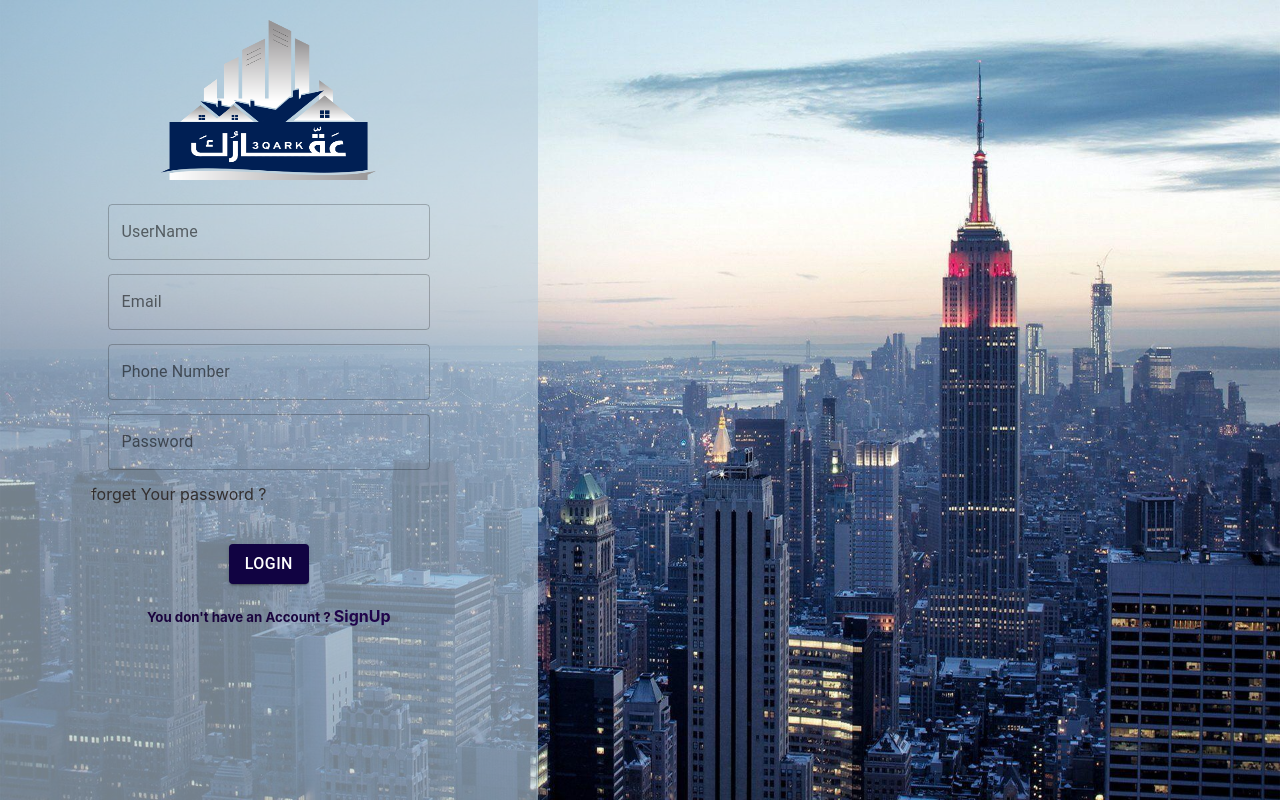
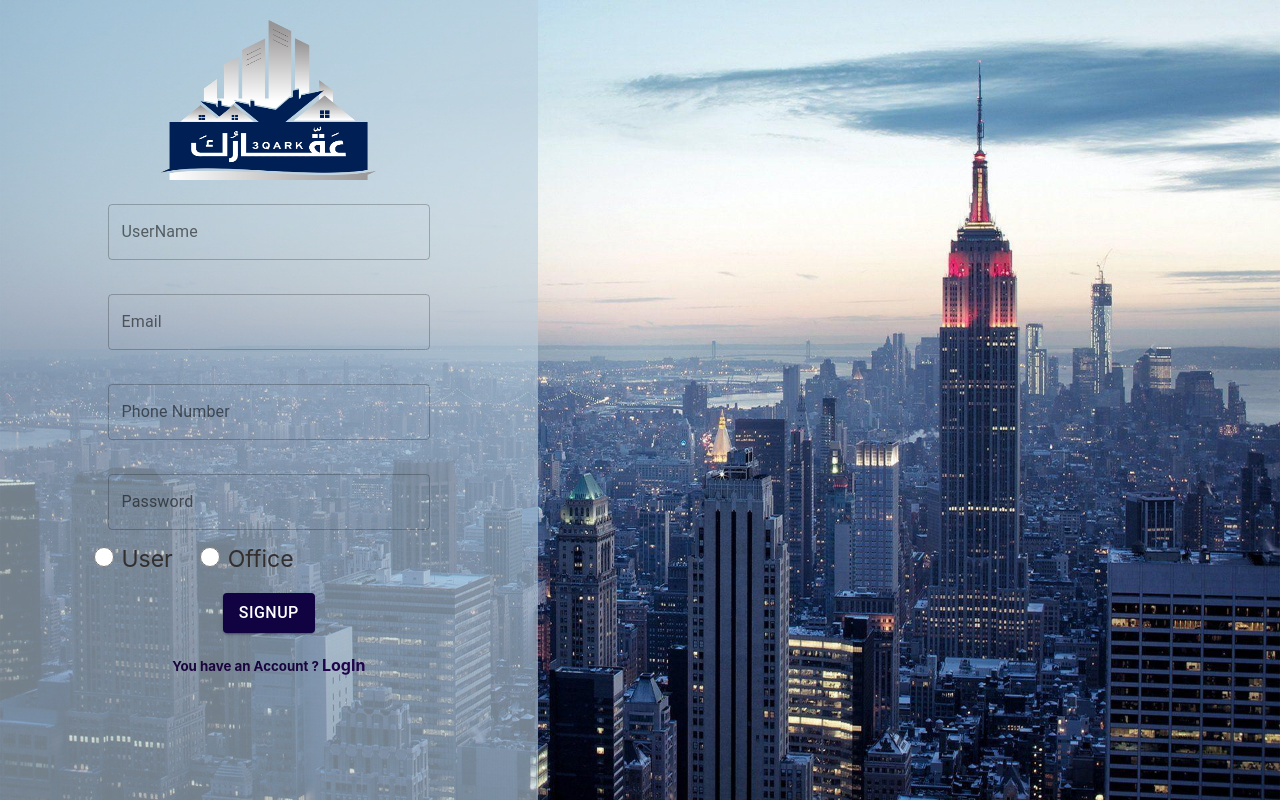
Before and after one commit to sarara497/REAL-ESTATE-WEBSITE, a React (Create React App) app in the folder client/: page /SignUp in a window 1280 px wide. Built offline with nearby package versions, Linux system fonts and the light colour scheme.

Commit message:
create SignUp Page

```diff
--- a/client/public/index.html
+++ b/client/public/index.html
@@ -24,7 +24,7 @@
       work correctly both with client-side routing and a non-root public URL.
       Learn how to configure a non-root public URL by running `npm run build`.
     -->
-    <title>React App</title>
+    <title>Aqark</title>
   </head>
   <body>
     <noscript>You need to enable JavaScript to run this app.</noscript>
--- a/client/src/components/Pages/HomeStyle.css
+++ b/client/src/components/Pages/HomeStyle.css
@@ -86,3 +86,25 @@
     margin-top: 20px;
 
 }
+
+.radio1{
+  margin-left: -150px;
+  height: 20px;
+  width: 20px;
+  background-color: #eee;
+  border-radius: 50%;
+}
+.radio2{
+
+    height: 20px;
+    width: 20px;
+    background-color: #eee;
+    border-radius: 50%;
+  }
+
+#lab{
+    /* margin-left: -100px; */
+    font-size:23px;
+    font-weight: 400;
+    color:  rgb(51, 47, 47);;
+}
--- a/client/src/components/Pages/SignUp.js
+++ b/client/src/components/Pages/SignUp.js
@@ -20,15 +20,28 @@ const styles = {
             width: '100ch',
         },
     },
+    icon: {
+        borderRadius: '50%',
+        width: 16,
+        height: 16,
+        boxShadow: 'inset 0 0 0 1px rgba(16,22,26,.2), inset 0 -1px 0 rgba(16,22,26,.1)',
+        backgroundColor: '#f5f8fa',
+        backgroundImage: 'linear-gradient(180deg,hsla(0,0%,100%,.8),hsla(0,0%,100%,0))',
+        '$root.Mui-focusVisible &': {
+            outline: '2px auto rgba(19,124,189,.6)',
+            outlineOffset: 2,
+        },
+    }
 }
 class SignUp extends React.Component {
     constructor(props) {
         super(props)
         this.state = {
-            username:'',
+            username: '',
             email: '',
-            phoneNumber:'',
+            phoneNumber: '',
             password: '',
+            userType:''
 
         }
         // this.handelOnClick = this.handelOnClick.bind(this)
@@ -62,7 +75,7 @@ class SignUp extends React.Component {
                                 name="username"
                                 onChange={this.handleChange}
                                 variant="outlined"
-                            /><br /><br />
+                            /><br /><br /><br />
                             <TextField
                                 id="outlined-name"
                                 label="Email"
@@ -70,7 +83,7 @@ class SignUp extends React.Component {
                                 onChange={this.handleChange}
                                 variant="outlined"
                             />
-                            <br /><br />
+                            <br /><br /><br />
                             <TextField
                                 id="outlined-name"
                                 label="Phone Number"
@@ -78,7 +91,7 @@ class SignUp extends React.Component {
                                 onChange={this.handleChange}
                                 variant="outlined"
                             />
-                            <br /><br />
+                            <br /><br /><br />
                             <TextField
                                 id="outlined-name"
                                 label="Password"
@@ -89,20 +102,19 @@ class SignUp extends React.Component {
 
                         </div>
                         <br />
-                        <Link id="forget" href="/" >
-                            forget Your password ?
-                        </Link>
-
-                        <br /><br /><br />
-                        <Button id="forbutton" variant="contained" color="primary">
-                            LogIn
+                        <input className="radio1" type="radio" id="male" onChange={this.handleChange} name="userType" value="User"/>
+                        &nbsp;<label id="lab" for="male">User</label>&nbsp;&nbsp;&nbsp;&nbsp;&nbsp;
+                                <input className="radio2" type="radio" id="female" onChange={this.handleChange} name="userType" value="Office"/>
+                                &nbsp;<label  id="lab" for="female">Office</label><br/><br />
+                                        <Button id="forbutton" variant="contained" color="primary">
+                                            SignUp
                         </Button>
-                        <br />
-                        <h5  id="h5">
-                            You don't have an Account ?    <Link id="sign" href="/" >
-                           SignUp
+                                        <br />
+                                        <h5 id="h5">
+                                            You  have an Account ?    <Link id="sign" href="/LogIn" >
+                                                LogIn
       </Link>
-                        </h5>
+                                        </h5>
 
                     </form>
                 </div>
```
Also changed, not shown: 1 other file (tests, documents, lock files or other folders).
